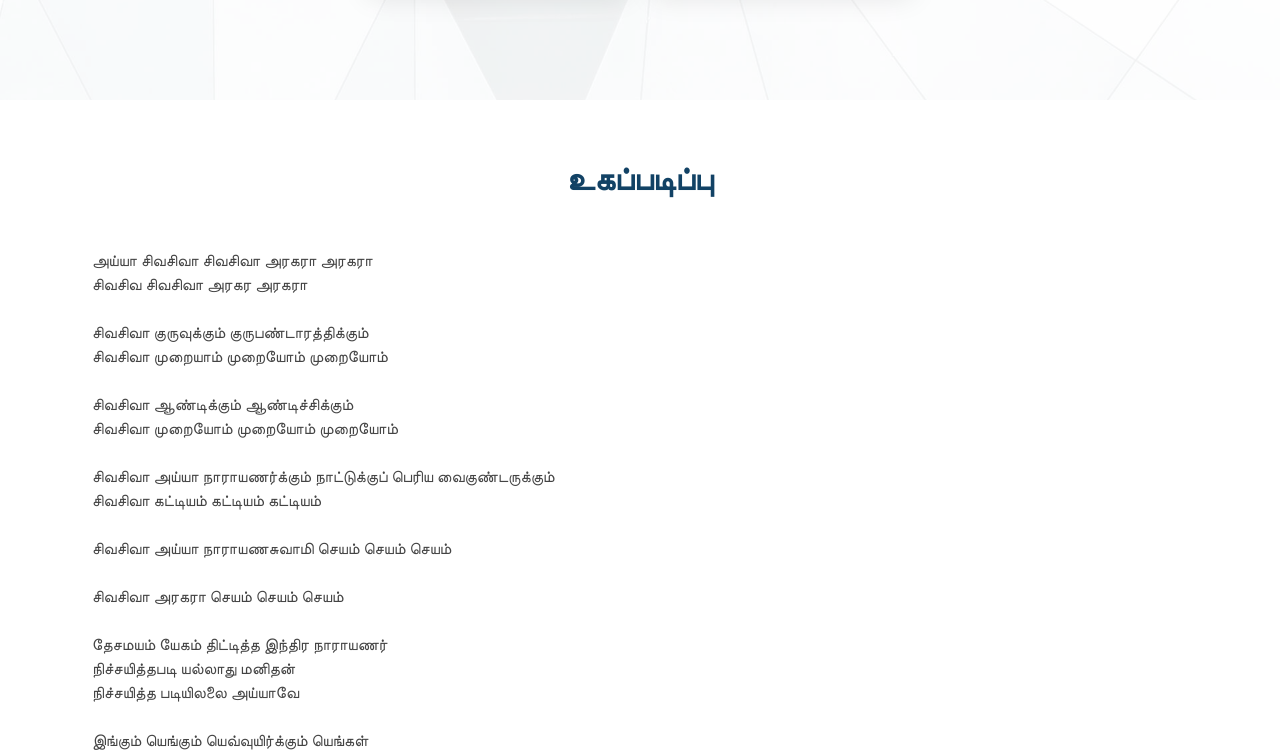
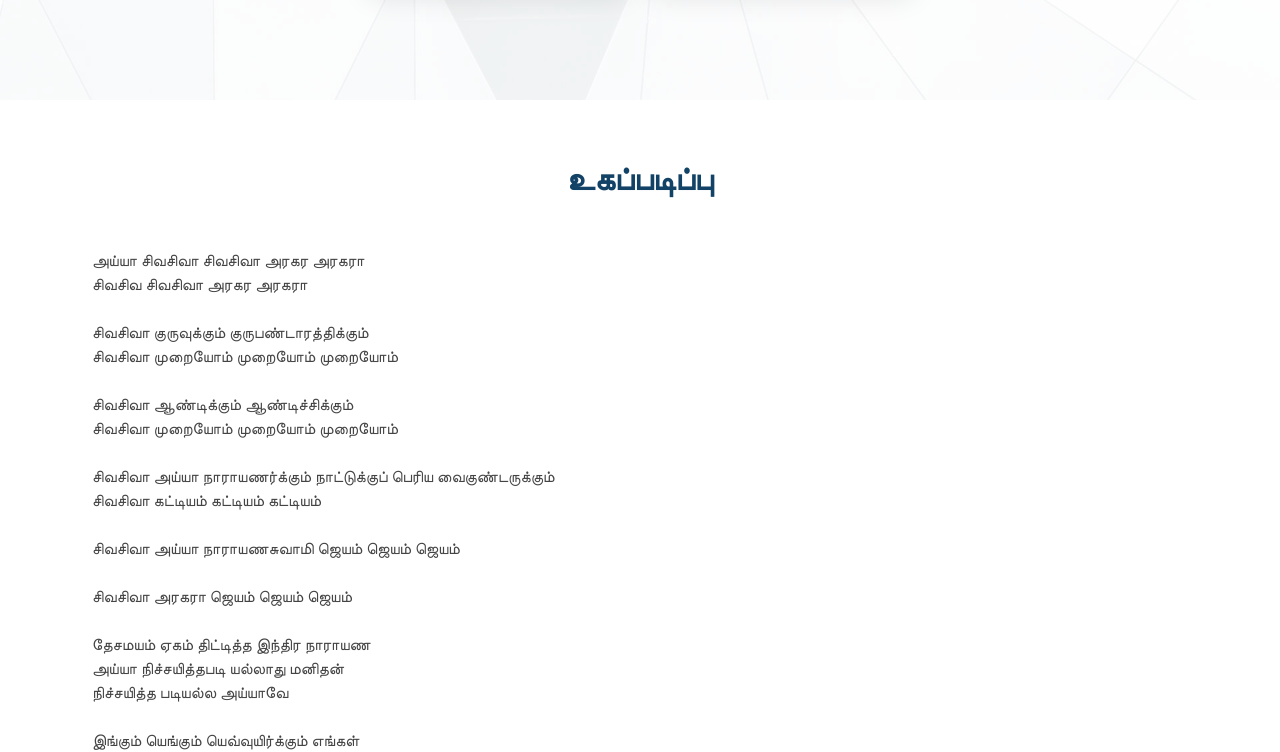
Before and after one commit to AkilanRagavaswamy/Aiya_Thunai, a plain HTML site: page index.html in a window 1280 px wide. Shown: the part 701-1453 px from the top of the page. Drawn offline with Linux system fonts and the light colour scheme.

Commit message:
issues fixed

```diff
--- a/index.html
+++ b/index.html
@@ -109,11 +109,11 @@
 
       <div class="container">
         <div class="row gy-4 description" style="margin-left: 10px;">
-          அய்யா சிவசிவா சிவசிவா அரகரா அரகரா<br>
+          அய்யா சிவசிவா சிவசிவா அரகர அரகரா<br>
           சிவசிவ சிவசிவா அரகர அரகரா<br>
           <br>
           சிவசிவா குருவுக்கும் குருபண்டாரத்திக்கும்<br>
-          சிவசிவா முறையாம் முறையோம் முறையோம்<br>
+          சிவசிவா முறையோம் முறையோம் முறையோம்<br>
           <br>
           சிவசிவா ஆண்டிக்கும் ஆண்டிச்சிக்கும்<br>
           சிவசிவா முறையோம் முறையோம் முறையோம்<br>
@@ -121,16 +121,16 @@
           சிவசிவா அய்யா நாராயணர்க்கும் நாட்டுக்குப் பெரிய வைகுண்டருக்கும்<br>
           சிவசிவா கட்டியம் கட்டியம் கட்டியம்<br>
           <br>
-          சிவசிவா அய்யா நாராயணசுவாமி செயம் செயம் செயம்<br>
+          சிவசிவா அய்யா நாராயணசுவாமி ஜெயம் ஜெயம் ஜெயம்<br>
           <br>
-          சிவசிவா அரகரா செயம் செயம் செயம்<br>
+          சிவசிவா அரகரா ஜெயம் ஜெயம் ஜெயம்<br>
           <br>
-          தேசமயம் யேகம் திட்டித்த இந்திர நாராயணர்<br>
-          நிச்சயித்தபடி யல்லாது மனிதன்<br>
-          நிச்சயித்த படியிலலை அய்யாவே<br>
+          தேசமயம் ஏகம் திட்டித்த இந்திர நாராயண<br>
+          அய்யா நிச்சயித்தபடி யல்லாது மனிதன்<br>
+          நிச்சயித்த படியல்ல அய்யாவே<br>
           <br>
-          இங்கும் யெங்கும் யெவ்வுயிர்க்கும் யெங்கள்<br>
-          அய்யா சிவசிவா அரகர அரகரா<br>
+          இங்கும் யெங்கும் யெவ்வுயிர்க்கும் எங்கள்<br>
+          அய்யா சிவசிவா சிவசிவா அரகர அரகரா<br>
           <br>
           <br>
           மோட்சஉயிர்க்கும் நரகஉயிர்க்கும்<br>
```
